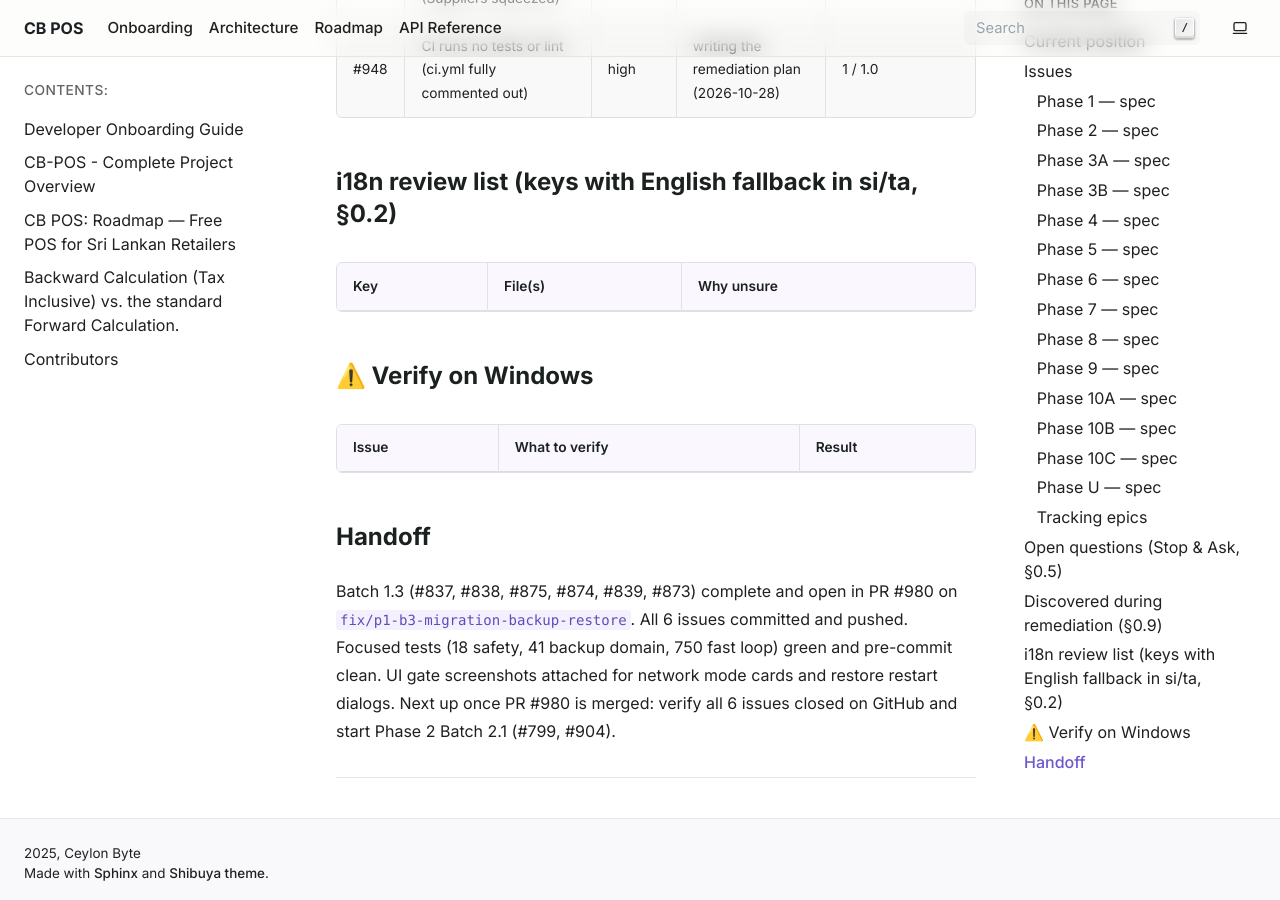
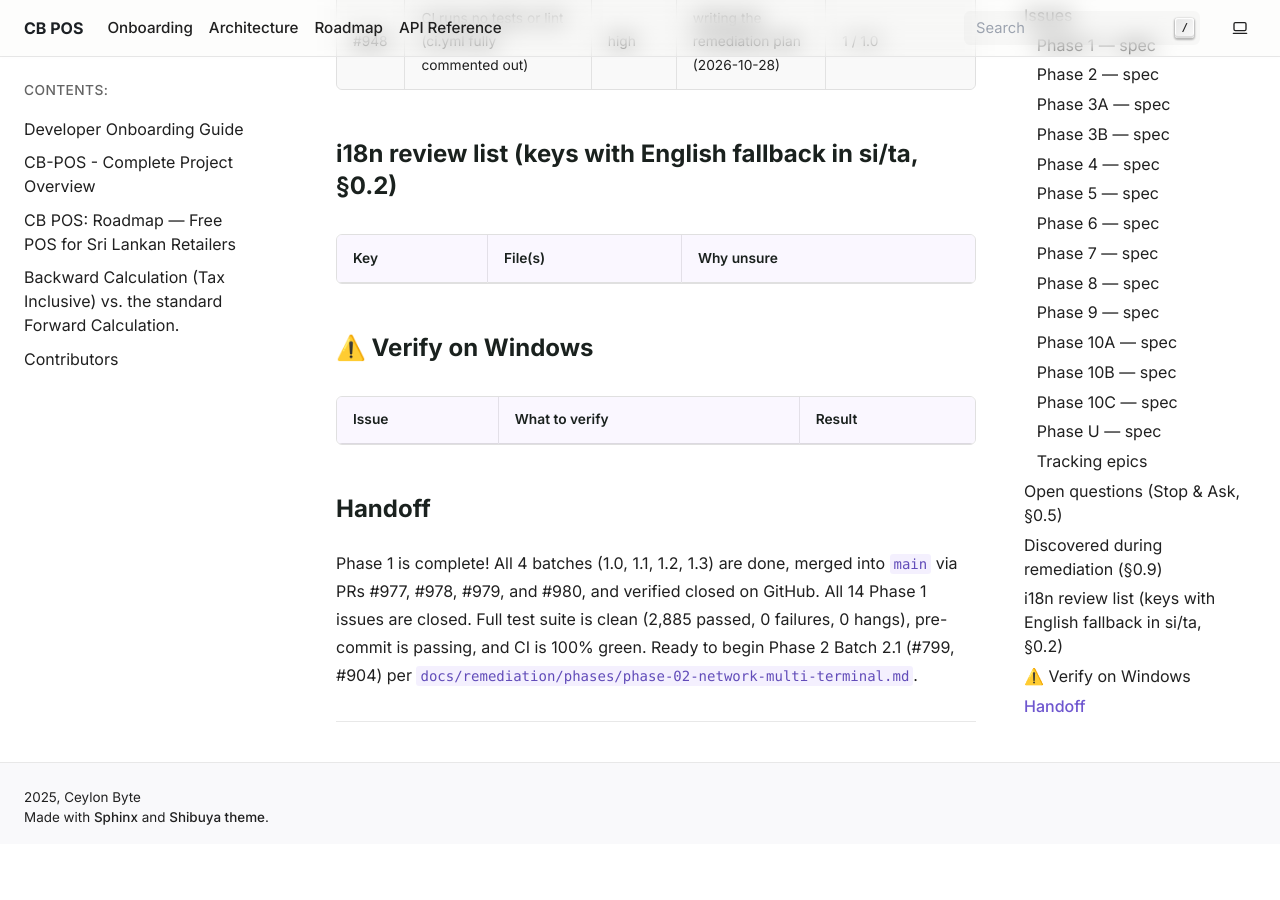
Before and after one commit to HMAHD/CB-POS, a Sphinx documentation site: the page built from docs/remediation/PROGRESS.md, in a window 1280 px wide and 900 px high, scrolled down 22481 px. Built offline with Sphinx 7.4.7, drawn with Linux system fonts in a browser that asks for light colours; pages that are not in the unit, such as notebooks, are missing from menus; after the commit the page ends 23325 px from its top, so only the background shows below that; some of the changed text lies outside the part shown.

Commit message:
docs: mark Phase 1 complete and update progress tracker

```diff
--- a/docs/remediation/PROGRESS.md
+++ b/docs/remediation/PROGRESS.md
@@ -25,7 +25,7 @@ Statuses: `todo` · `in-progress` · `blocked (Q#)` · `pr-open` · `done` (merg
 
 ## Current position
 
-- Phase: 1 · Batch: 1.3 · Branch: fix/p1-b3-migration-backup-restore · PR: #980 · Last session: 2026-10-30
+- Phase: 2 · Batch: 2.1 · Branch: main · PR: none · Last session: 2026-10-31
 
 ## Issues
 
@@ -41,12 +41,12 @@ Statuses: `todo` · `in-progress` · `blocked (Q#)` · `pr-open` · `done` (merg
 | #856 | The login screen has no brute-force lockout; lockout code exists only in an u… | high | 1.2 | done | #979 | a150ed7 · terminal-scoped lockout in login_throttle with countdown UI and dialog alerts |
 | #859 | The last active Admin can be deactivated or demoted, locking everyone out of … | high | 1.2 | done | #979 | c0c8da2 · guard against deactivating or demoting last active admin in UserService and UserDialog |
 | #860 | Logout and session timeout do not log the user out of AuthService, do not clo… | high | 1.2 | done | #979 | c6cd353, 92b18b5 · close modal dialogs, auto-hold cart, and end AuthService session with audit on logout/timeout |
-| #837 | A database without an `alembic_version` table is stamped at head and its migr… | high | 1.3 | pr-open | #980 | 0772c71 · SchemaMigrationService fingerprinting for legacy unstamped databases |
-| #838 | A corrupt or empty settings.json silently becomes defaults and the next save … | high | 1.3 | pr-open | #980 | 884bace · quarantine corrupted settings to settings.json.corrupt-<timestamp> and atomic write |
-| #875 | Restoring on a replacement PC turns the encrypted SMTP password, sync secret … | medium | 1.3 | pr-open | #980 | 77586b4 · clear undecryptable ciphertext secrets and prompt for re-entry |
-| #874 | A backup from a newer app version is accepted, and the app then refuses to st… | medium | 1.3 | pr-open | #980 | 85f389f · reject backups from newer schema versions with newer_version |
-| #839 | Backup, restore and maintenance work on the local SQLite file in network (Pos… | high | 1.3 | pr-open | #980 | 55bedfe · disable local backup and maintenance in network mode with informative card |
-| #873 | After a restore the app keeps running with stale in-memory settings that over… | medium | 1.3 | pr-open | #980 | de0ab2d · reload settings, freeze writes, migrate restored DB, and force app restart |
+| #837 | A database without an `alembic_version` table is stamped at head and its migr… | high | 1.3 | done | #980 | 0772c71 · SchemaMigrationService fingerprinting for legacy unstamped databases |
+| #838 | A corrupt or empty settings.json silently becomes defaults and the next save … | high | 1.3 | done | #980 | 884bace · quarantine corrupted settings to settings.json.corrupt-<timestamp> and atomic write |
+| #875 | Restoring on a replacement PC turns the encrypted SMTP password, sync secret … | medium | 1.3 | done | #980 | 775b3a7 · clear undecryptable ciphertext secrets and prompt for re-entry |
+| #874 | A backup from a newer app version is accepted, and the app then refuses to st… | medium | 1.3 | done | #980 | 85f389f · reject backups from newer schema versions with newer_version |
+| #839 | Backup, restore and maintenance work on the local SQLite file in network (Pos… | high | 1.3 | done | #980 | 55bedfe · disable local backup and maintenance in network mode with informative card |
+| #873 | After a restore the app keeps running with stale in-memory settings that over… | medium | 1.3 | done | #980 | de0ab2d, 3cefa15 · reload settings, freeze writes, migrate restored DB, force restart, prevent test process leaks |
 
 ### Phase 2 — [spec](phases/phase-02-network-multi-terminal.md)
 
@@ -305,4 +305,4 @@ Statuses: `todo` · `in-progress` · `blocked (Q#)` · `pr-open` · `done` (merg
 
 ## Handoff
 
-Batch 1.3 (#837, #838, #875, #874, #839, #873) complete and open in PR #980 on `fix/p1-b3-migration-backup-restore`. All 6 issues committed and pushed. Focused tests (18 safety, 41 backup domain, 750 fast loop) green and pre-commit clean. UI gate screenshots attached for network mode cards and restore restart dialogs. Next up once PR #980 is merged: verify all 6 issues closed on GitHub and start Phase 2 Batch 2.1 (#799, #904).
+Phase 1 is complete! All 4 batches (1.0, 1.1, 1.2, 1.3) are done, merged into `main` via PRs #977, #978, #979, and #980, and verified closed on GitHub. All 14 Phase 1 issues are closed. Full test suite is clean (2,885 passed, 0 failures, 0 hangs), pre-commit is passing, and CI is 100% green. Ready to begin Phase 2 Batch 2.1 (#799, #904) per `docs/remediation/phases/phase-02-network-multi-terminal.md`.
```
